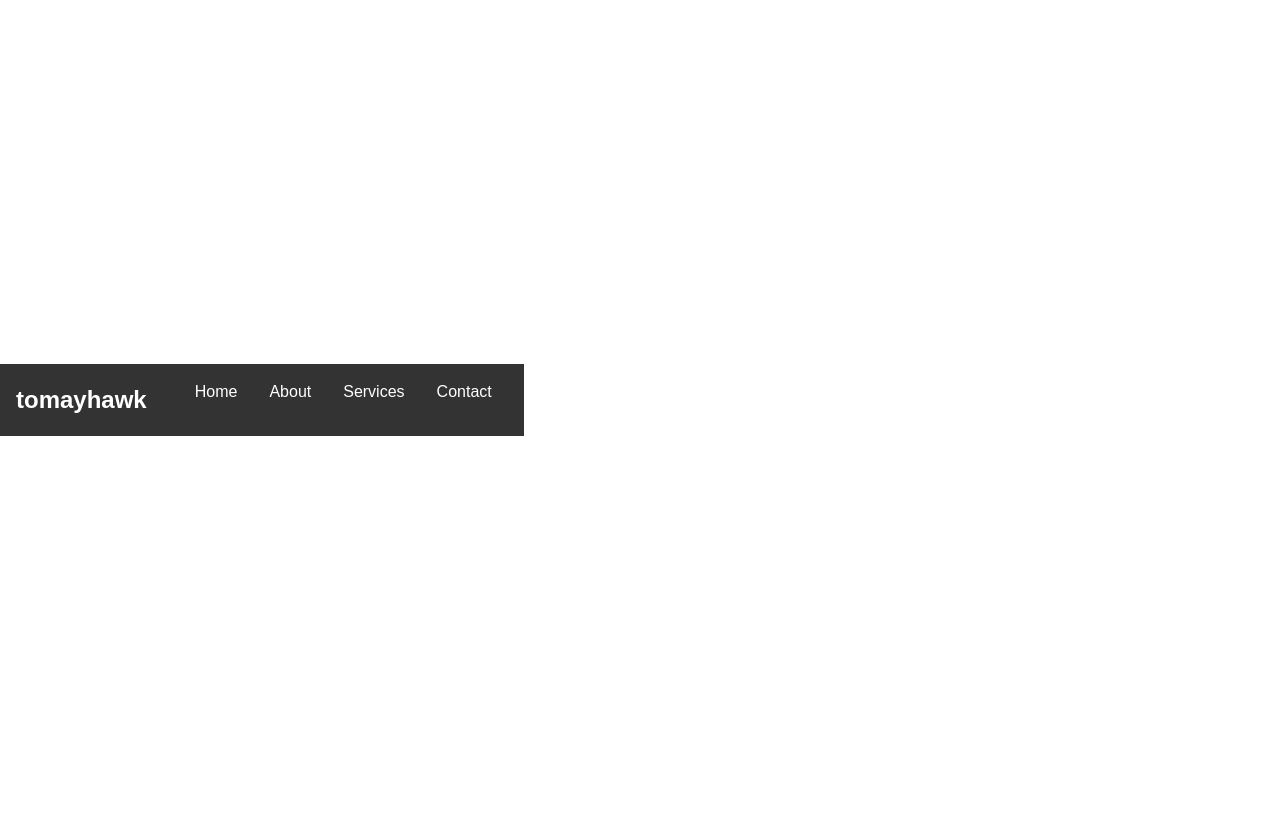
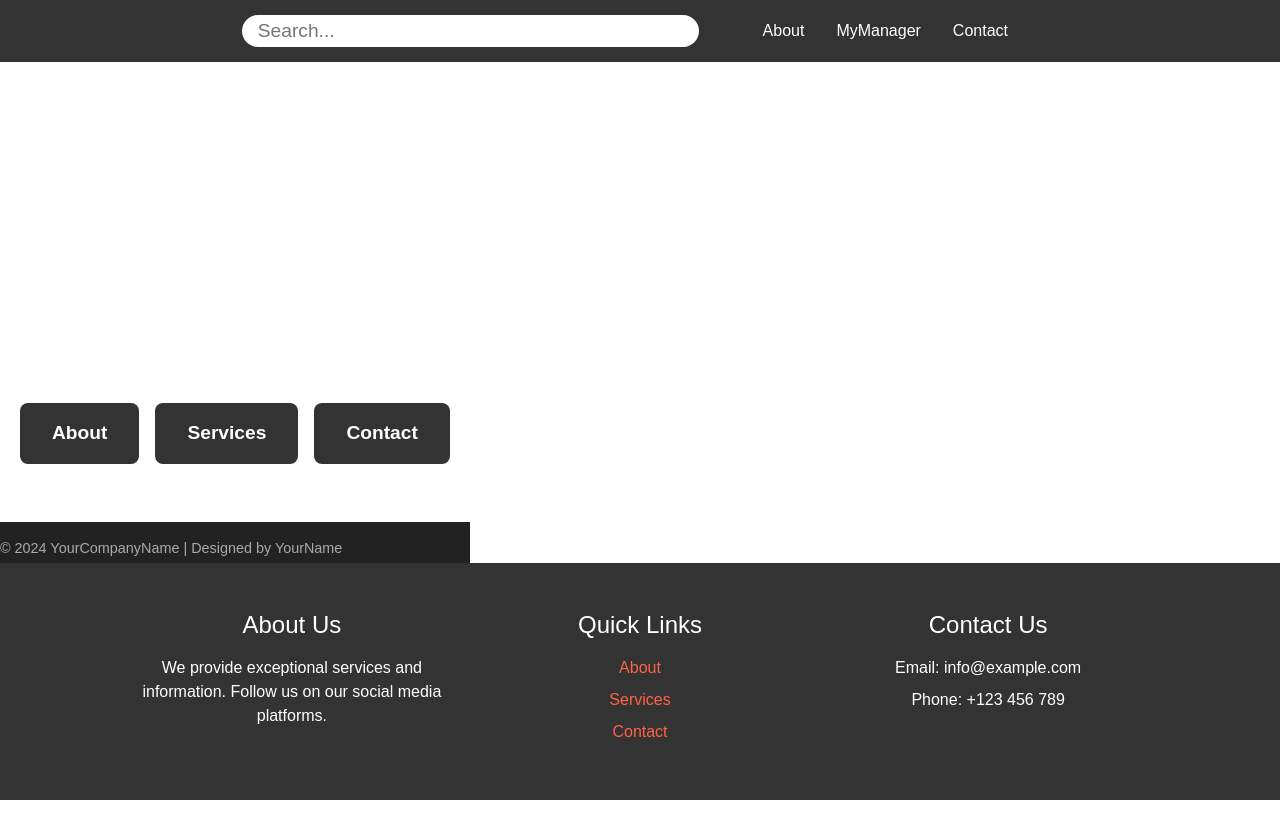
Before and after one commit to TomayHawk/tomayhawk.xyz, a React (Vite) app: page / in a window 1280 px wide. Shown: the top 838 px of the page. Before the commit the page ends 800 px from the top, so only its background shows below. Built offline with nearby package versions, Linux system fonts and the light colour scheme.

Commit message:
Update Navbar, and Added Search Bar, Interactive Boxes and Footer

```diff
--- a/src/App.css
+++ b/src/App.css
@@ -5,29 +5,47 @@
 }
 
 body {
+  margin-top: 60px;
+  /* Adjust margin to account for fixed navbar height */
   font-family: Arial, sans-serif;
 }
 
 /* Navbar styling */
 .navbar {
-  top: 0%;
+  position: fixed;
+  top: 0;
+  left: 0;
   width: 100%;
   display: flex;
   justify-content: space-between;
   align-items: center;
-  padding: 1rem;
+  padding: 0.2rem 20%;
   background-color: #333;
   color: white;
+  z-index: 1000;
 }
 
 .logo {
-  font-size: 1.5rem;
+  font-size: 1.6rem;
   font-weight: bold;
+  color: white;
+  text-decoration: none;
+  transition: color 0.3s ease;
+}
+
+.logo:hover {
+  color: #ff6347;
+  /* Same hover color as the links */
 }
 
 .nav-links {
   list-style: none;
   display: flex;
+  justify-content: space-between;
+  text-align: center;
+  align-items: center;
+  padding-top: 1rem;
+
 }
 
 .nav-links li {
@@ -41,6 +59,19 @@ body {
   transition: color 0.3s ease;
 }
 
+.nav-search {
+  flex: 1;
+  max-width: 500px;
+  margin: 0 1rem;
+  margin-left: -20%;
+  padding: 0.1rem 1rem;
+  /* Space inside the input box */
+  border: none;
+  border-radius: 20px;
+  outline: none;
+  font-size: 1.2rem;
+}
+
 .nav-links a:hover {
   color: #ff6347;
 }
@@ -52,7 +83,48 @@ body {
   cursor: pointer;
 }
 
-/* Responsive Styling */
+/* Main container to center the boxes */
+.container {
+  display: flex;
+  justify-content: space-around;
+  /* Space between boxes */
+  align-items: center;
+  /* Align items vertically */
+  margin: 50px auto;
+  max-width: 800px;
+  /* Constrain the width of the container */
+}
+
+/* Style for interactive boxes */
+.interactive-box {
+  background-color: #333;
+  color: white;
+  text-align: center;
+  font-size: 1.2rem;
+  font-weight: bold;
+  padding: 1rem 2rem;
+  margin: 0.5rem;
+  border-radius: 8px;
+  cursor: pointer;
+  transition: transform 0.3s ease, background-color 0.3s ease;
+}
+
+/* Hover effect to expand the box */
+.interactive-box:hover {
+  transform: scale(1.1);
+  /* Slightly enlarges the box */
+  background-color: #444;
+  /* Changes background color */
+}
+
+/* Optional: Adjust for responsiveness */
+@media (max-width: 600px) {
+  .interactive-box {
+    padding: 1rem;
+    font-size: 1rem;
+  }
+}
+
 @media (max-width: 768px) {
   .nav-links {
     display: none;
@@ -77,3 +149,85 @@ body {
     display: flex;
   }
 }
+
+.footer {
+  position: fixed;
+  background-color: #333;
+  color: white;
+  padding: 2rem 0;
+  text-align: center;
+  bottom: 0;
+  left: 0;
+  width: 100%;
+  display: flex;
+  justify-content: space-between;
+  align-items: center;
+  z-index: 1000;
+}
+
+.footer-content {
+  display: flex;
+  justify-content: space-around;
+  align-items: flex-start;
+  max-width: 1200px;
+  margin: 0 auto;
+  flex-wrap: wrap;
+  /* Ensures responsiveness */
+}
+
+.footer-section {
+  flex: 1 1 300px;
+  /* Each section gets equal space, but wraps on smaller screens */
+  margin: 1rem;
+}
+
+.footer-section h3 {
+  font-size: 1.5rem;
+  margin-bottom: 1rem;
+}
+
+.footer-section p,
+.footer-section ul {
+  font-size: 1rem;
+  margin: 0.5rem 0;
+}
+
+.footer-section ul {
+  list-style: none;
+  padding: 0;
+}
+
+.footer-section ul li {
+  margin: 0.5rem 0;
+}
+
+.footer-section ul li a {
+  color: #ff6347;
+  text-decoration: none;
+  transition: color 0.3s ease;
+}
+
+.footer-section ul li a:hover {
+  color: white;
+}
+
+.footer-bottom {
+  bottom: 0;
+  width: 100%;
+  background-color: #222;
+  color: #aaa;
+  padding: 1rem 0;
+  font-size: 0.9rem;
+}
+
+/* Optional: Responsive design for smaller screens */
+@media (max-width: 600px) {
+  .footer-content {
+    flex-direction: column;
+    align-items: center;
+  }
+
+  .footer-section {
+    text-align: center;
+  }
+}
--- a/src/App.tsx
+++ b/src/App.tsx
@@ -1,5 +1,5 @@
-import React, { useState } from 'react';
-import './App.css'
+import { useState } from 'react';
+import './App.css';
 
 function App() {
   const [isMobileMenuOpen, setIsMobileMenuOpen] = useState(false);
@@ -9,19 +9,59 @@ function App() {
   };
 
   return (
+    <>
       <nav className="navbar">
-      <div className="logo">tomayhawk</div>
+        <a href="" className="logo">tomayhawk</a>
+        <input type="text" className="nav-search" placeholder="Search..." />
         <ul className={`nav-links ${isMobileMenuOpen ? 'active' : ''}`}>
-        <li><a href="#home">Home</a></li>
-        <li><a href="#about">About</a></li>
-        <li><a href="#services">Services</a></li>
-        <li><a href="#contact">Contact</a></li>
+          <li><a href="about">About</a></li>
+          <li><a href="my-manager">MyManager</a></li>
+          <li><a href="contact">Contact</a></li>
         </ul>
         <div className="menu-toggle" onClick={toggleMobileMenu}>
           ☰
         </div>
       </nav>
+      <div className="container">
+        <div className="interactive-box" onClick={() => window.location.href = "/about"}>
+          About
+        </div>
+        <div className="interactive-box" onClick={() => window.location.href = "/services"}>
+          Services
+        </div>
+        <div className="interactive-box" onClick={() => window.location.href = "/contact"}>
+          Contact
+        </div>
+      </div>
+
+      <footer className="footer">
+        <div className="footer-content">
+          <div className="footer-section">
+            <h3>About Us</h3>
+            <p>
+              We provide exceptional services and information. Follow us on our social media platforms.
+            </p>
+          </div>
+          <div className="footer-section">
+            <h3>Quick Links</h3>
+            <ul>
+              <li><a href="#about">About</a></li>
+              <li><a href="#services">Services</a></li>
+              <li><a href="#contact">Contact</a></li>
+            </ul>
+          </div>
+          <div className="footer-section">
+            <h3>Contact Us</h3>
+            <p>Email: info@example.com</p>
+            <p>Phone: +123 456 789</p>
+          </div>
+        </div>
+      </footer>
+      <div className="footer-bottom">
+        &copy; 2024 YourCompanyName | Designed by YourName
+      </div>
+    </>
   );
 }
 
-export default App
+export default App;
```
Lines whose indentation alone changed are shown as unchanged.
